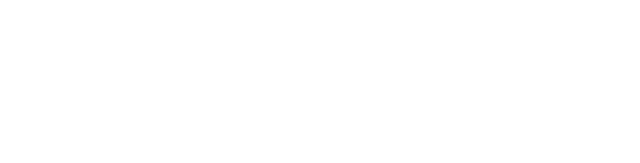
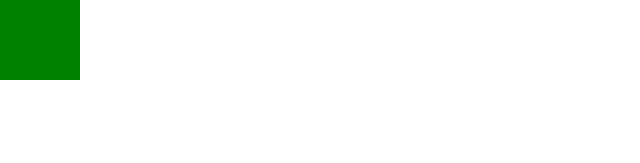
Before and after one commit to jtieu7268/etch-a-sketch, a plain HTML site: page index.html in a window 1280 px wide. Shown: the whole page, without its empty margins (0-640 px from the left). Drawn offline with Linux system fonts and the light colour scheme.

Commit message:
Color squares that get hovered over green

```diff
--- a/etchasketch.js
+++ b/etchasketch.js
@@ -15,6 +15,8 @@ for (let i = 0; i < INITALGRIDDIM; i++) {
     for (let j = 0; j < INITALGRIDDIM; j++) {
         squares[i].push(document.createElement("div"));
         squares[i][j].className = "square";
+        squares[i][j].addEventListener('mouseenter',
+            (event) => event.target.classList.add("colored"));
     }
     rows[i].append(...squares[i]);
 }
--- a/style.css
+++ b/style.css
@@ -31,3 +31,7 @@ body {
     display: flex;
     flex: 1 1 auto;
 }
+
+.colored {
+    background-color: green;
+}
```
